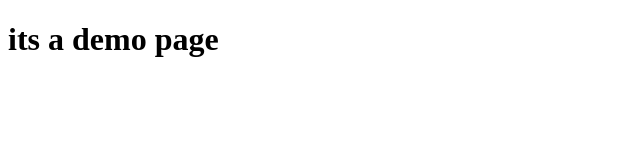
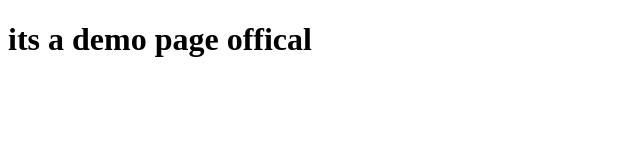
Before and after one commit to MrArun21/DemoRepo, a plain HTML site: page index.html in a window 1280 px wide. Shown: the whole page, without its empty margins (0-640 px from the left). Drawn offline with Linux system fonts and the light colour scheme.

Commit message:
sandeep bhai

```diff
--- a/index.html
+++ b/index.html
@@ -6,6 +6,6 @@
     <title>Document</title>
   </head>
   <body>
-    <h1>its a demo page</h1>
+    <h1>its a demo page offical </h1>
   </body>
 </html>
```
